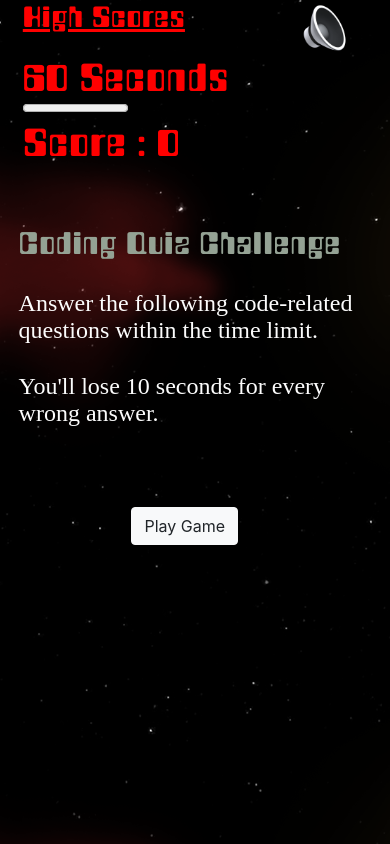
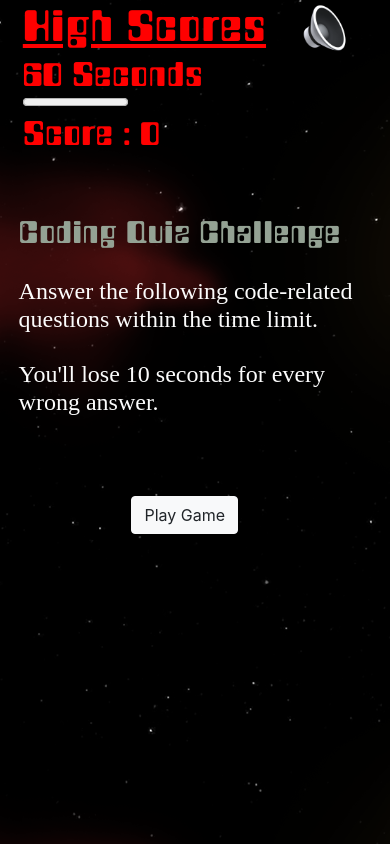
Before and after one commit to ginganinjar/monash-assignment4, a plain HTML site: page index.html in a window 390 px wide. Drawn offline with nearby package versions, Linux system fonts and the light colour scheme.

Commit message:
fixed fonts

```diff
--- a/assets/css/style.css
+++ b/assets/css/style.css
@@ -396,7 +396,7 @@ header a, a:visited {
 @media only screen and (max-width: 780px) {
 
   .highscoreURL {
-  font-size : 30px;
+  font-size : 45px;
   }
 .gamefont {
   font-size : 25px;
@@ -444,7 +444,7 @@ font-size : 15px;
   overflow: hidden;
   color:red;
   height: fit-content;
-  font-size:40px;
+  font-size:35px;
   font-family:'Countdown'; font-weight: normal; font-style: normal;
 }
 
```
Also changed, not shown: index.html (+0 -1 lines).
